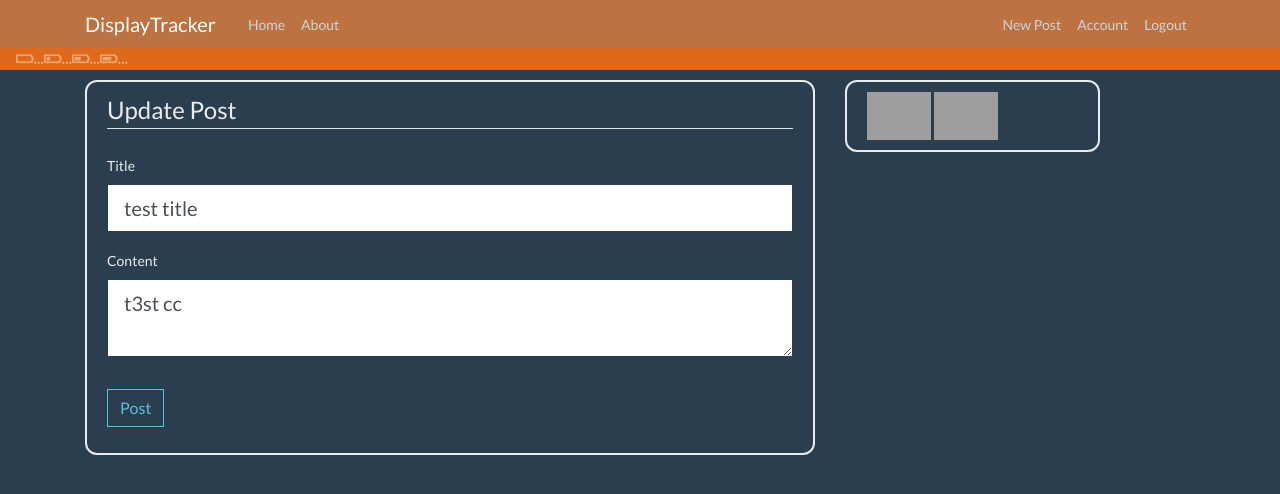
After one commit to attila5287/displaytracker, a Flask app: page /post/3/update in a window 1280 px wide. The commit adds this page. Shown: the top 494 px of the page. Run offline with Flask 2, Linux system fonts and the light colour scheme; a user stored in the database is signed in; data comes from the database, SQL or seed files in the repository; both versions use the stored data as it was after the commit; parts of the project's set-up code (start-up, migrations or seed data) failed here and were passed over; some libraries are stand-ins or nearby versions; grey boxes are pictures that could not be loaded.

Commit message:
need a simple frame only forms, models

```diff
--- a/displaytracker/templates/layout.html
+++ b/displaytracker/templates/layout.html
@@ -134,8 +134,6 @@
 		<nav class="navbar navbar-expand-md navbar-dark bg-dark mt-2 py-0">
 			-
 		</nav>
-
-
 
 		<main role="main" class="container my-1 px-0">
 			<div class="row">
--- /dev/null
+++ b/squares/run.py
@@ -0,0 +1,4 @@
+from squares import app
+
+if __name__ == '__main__':
+    app.run(debug=True)
--- /dev/null
+++ b/squares/squares/forms.py
@@ -0,0 +1,67 @@
+from flask_wtf import FlaskForm
+from flask_wtf.file import FileField, FileAllowed
+from flask_login import current_user
+from wtforms import StringField, PasswordField, SubmitField, BooleanField, TextAreaField
+from wtforms.validators import DataRequired, Length, Email, EqualTo, ValidationError
+from squares.models import User
+
+
+class RegistrationForm(FlaskForm):
+    username = StringField('Username',
+                           validators=[DataRequired(), Length(min=2, max=20)])
+    email = StringField('Email',
+                        validators=[DataRequired(), Email()])
+    password = PasswordField('Password', validators=[DataRequired()])
+    confirm_password = PasswordField('Confirm Password',
+                                     validators=[DataRequired(), EqualTo('password')])
+    submit = SubmitField('Sign Up')
+
+    def validate_username(self, username):
+        user = User.query.filter_by(username=username.data).first()
+        if user:
+            raise ValidationError(
+                'That username is taken. Please choose a different one.')
+
+    def validate_email(self, email):
+        user = User.query.filter_by(email=email.data).first()
+        if user:
+            raise ValidationError(
+                'That email is taken. Please choose a different one.')
+
+
+class LoginForm(FlaskForm):
+    email = StringField('Email',
+                        validators=[DataRequired(), Email()])
+    password = PasswordField('Password', validators=[DataRequired()])
+    remember = BooleanField('Remember Me')
+    submit = SubmitField('Login')
+
+
+class UpdateAccountForm(FlaskForm):
+    username = StringField('Username',
+                           validators=[DataRequired(), Length(min=2, max=20)])
+    email = StringField('Email',
+                        validators=[DataRequired(), Email()])
+    picture = FileField('Update Profile Picture', validators=[
+                        FileAllowed(['jpg', 'png'])])
+    submit = SubmitField('Update')
+
+    def validate_username(self, username):
+        if username.data != current_user.username:
+            user = User.query.filter_by(username=username.data).first()
+            if user:
+                raise ValidationError(
+                    'That username is taken. Please choose a different one.')
+
+    def validate_email(self, email):
+        if email.data != current_user.email:
+            user = User.query.filter_by(email=email.data).first()
+            if user:
+                raise ValidationError(
+                    'That email is taken. Please choose a different one.')
+
+
+class PostForm(FlaskForm):
+    title = StringField('Title', validators=[DataRequired()])
+    content = TextAreaField('Content', validators=[DataRequired()])
+    submit = SubmitField('Post')
--- /dev/null
+++ b/squares/squares/routes.py
@@ -0,0 +1,145 @@
+import os
+import secrets
+from PIL import Image
+from flask import render_template, url_for, flash, redirect, request, abort
+from squares import app, db, bcrypt
+from squares.forms import RegistrationForm, LoginForm, UpdateAccountForm, PostForm
+from squares.models import User, Post
+from flask_login import login_user, current_user, logout_user, login_required
+
+
+@app.route("/")
+@app.route("/home")
+def home():
+    posts = Post.query.all()
+    return render_template('home.html', posts=posts)
+
+
+@app.route("/about")
+def about():
+    return render_template('about.html', title='About')
+
+
+@app.route("/register", methods=['GET', 'POST'])
+def register():
+    if current_user.is_authenticated:
+        return redirect(url_for('home'))
+    form = RegistrationForm()
+    if form.validate_on_submit():
+        hashed_password = bcrypt.generate_password_hash(form.password.data).decode('utf-8')
+        user = User(username=form.username.data, email=form.email.data, password=hashed_password)
+        db.session.add(user)
+        db.session.commit()
+        flash('Your account has been created! You are now able to log in', 'success')
+        return redirect(url_for('login'))
+    return render_template('register.html', title='Register', form=form)
+
+
+@app.route("/login", methods=['GET', 'POST'])
+def login():
+    if current_user.is_authenticated:
+        return redirect(url_for('home'))
+    form = LoginForm()
+    if form.validate_on_submit():
+        user = User.query.filter_by(email=form.email.data).first()
+        if user and bcrypt.check_password_hash(user.password, form.password.data):
+            login_user(user, remember=form.remember.data)
+            next_page = request.args.get('next')
+            return redirect(next_page) if next_page else redirect(url_for('home'))
+        else:
+            flash('Login Unsuccessful. Please check email and password', 'danger')
+    return render_template('login.html', title='Login', form=form)
+
+
+@app.route("/logout")
+def logout():
+    logout_user()
+    return redirect(url_for('home'))
+
+
+def save_picture(form_picture):
+    random_hex = secrets.token_hex(8)
+    _, f_ext = os.path.splitext(form_picture.filename)
+    picture_fn = random_hex + f_ext
+    picture_path = os.path.join(app.root_path, 'static/profile_pics', picture_fn)
+
+    output_size = (125, 125)
+    i = Image.open(form_picture)
+    i.thumbnail(output_size)
+    i.save(picture_path)
+
+    return picture_fn
+
+
+@app.route("/account", methods=['GET', 'POST'])
+@login_required
+def account():
+    form = UpdateAccountForm()
+    if form.validate_on_submit():
+        if form.picture.data:
+            picture_file = save_picture(form.picture.data)
+            current_user.image_file = picture_file
+        current_user.username = form.username.data
+        current_user.email = form.email.data
+        db.session.commit()
+        flash('Your account has been updated!', 'success')
+        return redirect(url_for('account'))
+    elif request.method == 'GET':
+        form.username.data = current_user.username
+        form.email.data = current_user.email
+    image_file = url_for('static', filename='profile_pics/' + current_user.image_file)
+    return render_template('account.html', title='Account',
+                           image_file=image_file, form=form)
+
+
+@app.route("/post/new", methods=['GET', 'POST'])
+@login_required
+def new_post():
+    form = PostForm()
+    if form.validate_on_submit():
+        post = Post(title=form.title.data, content=form.content.data, author=current_user)
+        db.session.add(post)
+        db.session.commit()
+        flash('Your post has been created!', 'success')
+        return redirect(url_for('home'))
+    return render_template('create_post.html', title='New Post',
+                       form=form, legend='New Post')
+
+
+@app.route("/post/<int:post_id>")
+def post(post_id):
+    post = Post.query.get_or_404(post_id)
+    return render_template('post.html', title=post.title, post=post)
+
+
+
+@app.route("/post/<int:post_id>/update", methods=['GET', 'POST'])
+@login_required
+def update_post(post_id):
+    post = Post.query.get_or_404(post_id)
+    if post.author != current_user:
+        abort(403)
+    form = PostForm()
+    if form.validate_on_submit():
+        post.title = form.title.data
+        post.content = form.content.data
+        db.session.commit()
+        flash('Your post has been updated!', 'success')
+        return redirect(url_for('post', post_id=post.id))
+    elif request.method == 'GET':
+        form.title.data = post.title
+        form.content.data = post.content
+    return render_template('create_post.html', title='Update Post',
+                           form=form, legend='Update Post')
+
+
+@app.route("/post/<int:post_id>/delete", methods=['POST'])
+@login_required
+def delete_post(post_id):
+    post = Post.query.get_or_404(post_id)
+    if post.author != current_user:
+        abort(403)
+    db.session.delete(post)
+    db.session.commit()
+    flash('Your post has been deleted!', 'success')
+    return redirect(url_for('home'))
--- /dev/null
+++ b/squares/squares/static/main.css
@@ -0,0 +1,86 @@
+.bg-orgseethru {
+  background-color: #f6873db7;
+}
+
+/* ----- default for boilerplate from corey's----- */
+body {
+  /* background: #fafafa; */
+  /* color: #333333; */
+  margin-top: 3rem;
+}
+
+h1, h2, h3, h4, h5, h6 {
+  /* color: #444444; */
+}
+
+.bg-steel {
+  background-color: #5f788a;
+}
+
+.site-header .navbar-nav .nav-link {
+  color: #cbd5db;
+}
+
+.site-header .navbar-nav .nav-link:hover {
+  color: #ffffff;
+}
+
+.site-header .navbar-nav .nav-link.active {
+  font-weight: 500;
+}
+
+.content-section {
+  /* background: #ffffff; */
+  padding: 10px 20px;
+  border: 2px solid ;
+  border-radius: 12px;
+  margin-bottom: 20px;
+  margin-top: 10px;
+}
+
+.article-title {
+  color: #444444;
+}
+
+a.article-title:hover {
+  color: #428bca;
+  text-decoration: none;
+}
+
+.article-content {
+  white-space: pre-line;
+}
+
+.article-img {
+  height: 65px;
+  width: 65px;
+  margin-right: 16px;
+}
+
+.article-metadata {
+  padding-bottom: 1px;
+  margin-bottom: 4px;
+  border-bottom: 1px solid #e3e3e3
+}
+
+.article-metadata a:hover {
+  color: rgb(117, 111, 111);
+  text-decoration: none;
+}
+
+.article-svg {
+  width: 25px;
+  height: 25px;
+  vertical-align: middle;
+}
+
+.account-img {
+  height: 125px;
+  width: 125px;
+  margin-right: 20px;
+  margin-bottom: 16px;
+}
+
+.account-heading {
+  font-size: 2.5rem;
+}
--- /dev/null
+++ b/squares/squares/templates/about.html
@@ -0,0 +1,4 @@
+{% extends "layout.html" %}
+{% block content %}
+    <h1>About Page</h1>
+{% endblock content %}
--- /dev/null
+++ b/squares/squares/templates/create_post.html
@@ -0,0 +1,41 @@
+
+{% extends "layout.html" %}
+{% block content %}
+ <div class="content-section">
+    <form method="POST" action="">
+        {{ form.hidden_tag() }}
+        <fieldset class="form-group">
+            <legend class="border-bottom mb-4">{{ legend }}</legend>
+            <div class="form-group">
+                {{ form.title.label(class="form-control-label") }}
+                {% if form.title.errors %}
+                    {{ form.title(class="form-control form-control-lg is-invalid") }}
+                    <div class="invalid-feedback">
+                        {% for error in form.title.errors %}
+                            <span>{{ error }}</span>
+                        {% endfor %}
+                    </div>
+                {% else %}
+                    {{ form.title(class="form-control form-control-lg") }}
+                {% endif %}
+            </div>
+            <div class="form-group">
+                {{ form.content.label(class="form-control-label") }}
+                {% if form.content.errors %}
+                    {{ form.content(class="form-control form-control-lg is-invalid") }}
+                    <div class="invalid-feedback">
+                        {% for error in form.content.errors %}
+                            <span>{{ error }}</span>
+                        {% endfor %}
+                    </div>
+                {% else %}
+                    {{ form.content(class="form-control form-control-lg") }}
+                {% endif %}
+            </div>
+        </fieldset>
+        <div class="form-group">
+            {{ form.submit(class="btn btn-outline-info") }}
+        </div>
+    </form>
+</div>
+{% endblock content %}
--- /dev/null
+++ b/squares/squares/templates/layout.html
@@ -0,0 +1,101 @@
+<!DOCTYPE html>
+<html>
+<head>
+    <!-- Required meta tags -->
+    <meta charset="utf-8">
+    <meta name="viewport" content="width=device-width, initial-scale=1, shrink-to-fit=no">
+
+    <!-- Bootstrap CSS -->
+    <link rel="stylesheet" href="https://stackpath.bootstrapcdn.com/bootstrap/4.4.1/css/bootstrap.min.css" integrity="sha384-Vkoo8x4CGsO3+Hhxv8T/Q5PaXtkKtu6ug5TOeNV6gBiFeWPGFN9MuhOf23Q9Ifjh" crossorigin="anonymous">
+
+    <link rel="stylesheet" href="https://cdnjs.cloudflare.com/ajax/libs/bootswatch/4.4.1/superhero/bootstrap.min.css" />
+
+    <link rel="stylesheet" type="text/css" href="{{ url_for('static', filename='main.css') }}">
+
+		<link rel="icon" type="image/x-icon" class="favicon" href="
+			https://raw.githubusercontent.com/attila5287/displaytracker_img/master/dtSquare.png"/>
+
+    <link rel="stylesheet" href="https://use.fontawesome.com/releases/v5.1.1/css/all.css" integrity="sha384-O8whS3fhG2OnA5Kas0Y9l3cfpmYjapjI0E4theH4iuMD+pLhbf6JI0jIMfYcK3yZ" crossorigin="anonymous" />
+
+    <!-- set title on route by render_template(... ,title='test') -->
+    {% if title %}
+        <title>Squares - {{ title }}</title>
+    {% else %}
+        <title>Squares &middot; Restock Inv EZ!</title>
+    {% endif %}
+</head>
+<body>
+    <header class="site-header">
+      <nav class="navbar navbar-expand-md navbar-dark bg-orgseethru fixed-top">
+        <div class="container">
+          <a class="navbar-brand mr-4" href="/">
+            DisplayTracker
+          </a>
+          <button class="navbar-toggler" type="button" data-toggle="collapse" data-target="#navbarToggle" aria-controls="navbarToggle" aria-expanded="false" aria-label="Toggle navigation">
+            <span class="navbar-toggler-icon"></span>
+            </button>
+          <div class="collapse navbar-collapse" id="navbarToggle">
+            <div class="navbar-nav mr-auto">
+              <a class="nav-item nav-link" href="{{ url_for('home') }}">Home</a>
+              <a class="nav-item nav-link" href="{{ url_for('about') }}">About</a>
+            </div>
+            <!-- Navbar Right Side -->
+            <div class="navbar-nav">
+              {% if current_user.is_authenticated %}
+                <a class="nav-item nav-link" href="{{ url_for('new_post') }}">New Post</a>
+                <a class="nav-item nav-link" href="{{ url_for('account') }}">Account</a>
+                <a class="nav-item nav-link" href="{{ url_for('logout') }}">Logout</a>
+              {% else %}
+                <a class="nav-item nav-link" href="{{ url_for('login') }}">Login</a>
+                <a class="nav-item nav-link" href="{{ url_for('register') }}">Register</a>
+              {% endif %}
+            </div>
+          </div>
+        </div>
+      </nav>
+    </header>
+    		<!-- this is only cosmetic to give a bottom border to navbar that is not gonna slide down with the real one! -->
+		<nav class="navbar navbar-expand-md navbar-dark bg-primary mt-2 py-1 text-center">
+  <div class="d-flex justify-content-around text-muted text-center">
+    <i class="fas fa-battery-empty">...</i>
+    <i class="fas fa-battery-quarter">...</i>
+    <i class="fas fa-battery-half">...</i>
+    <i class="fa fa-battery-three-quarters">...</i>
+  </div>
+    </nav>
+
+    <main role="main" class="container">
+      <div class="row">
+        <div class="col-md-8">
+          {% with messages = get_flashed_messages(with_categories=true) %}
+            {% if messages %}
+              {% for category, message in messages %}
+                <div class="alert alert-{{ category }}">
+                  {{ message }}
+                </div>
+              {% endfor %}
+            {% endif %}
+          {% endwith %}
+          {% block content %}{% endblock %}
+        </div>
+        <div class="col-md-3">
+          <div class="content-section">
+            <img class="img-fluid" alt="" src="https://raw.githubusercontent.com/attila5287/displayTracker_img/master/dtSquare.png"
+            style="height: 3rem;">
+
+            <img class="img-fluid" alt="" src="https://raw.githubusercontent.com/attila5287/displayTracker_img/master/sidebar_denver_clean.png"
+            style="height: 3rem;">
+
+          </div>
+        </div>
+      </div>
+    </main>
+
+
+    <!-- Optional JavaScript -->
+    <!-- jQuery first, then Popper.js, then Bootstrap JS -->
+    <script src="https://code.jquery.com/jquery-3.2.1.slim.min.js" integrity="sha384-KJ3o2DKtIkvYIK3UENzmM7KCkRr/rE9/Qpg6aAZGJwFDMVNA/GpGFF93hXpG5KkN" crossorigin="anonymous"></script>
+    <script src="https://cdnjs.cloudflare.com/ajax/libs/popper.js/1.12.9/umd/popper.min.js" integrity="sha384-ApNbgh9B+Y1QKtv3Rn7W3mgPxhU9K/ScQsAP7hUibX39j7fakFPskvXusvfa0b4Q" crossorigin="anonymous"></script>
+    <script src="https://maxcdn.bootstrapcdn.com/bootstrap/4.0.0/js/bootstrap.min.js" integrity="sha384-JZR6Spejh4U02d8jOt6vLEHfe/JQGiRRSQQxSfFWpi1MquVdAyjUar5+76PVCmYl" crossorigin="anonymous"></script>
+</body>
+</html>
```
Also changed, not shown: squares/squares/__init__.py (added, +15 -0 lines), squares/squares/models.py (added, +31 -0 lines), squares/squares/templates/account.html (added, +57 -0 lines), squares/squares/templates/home.html (added, +16 -0 lines), squares/squares/templates/login.html (added, +52 -0 lines), squares/squares/templates/post.html (added, +39 -0 lines), squares/squares/templates/register.html (added, +72 -0 lines), squares/favicon.ico (added), squares/squares/site.db (added), squares/squares/static/profile_pics/default.png (added).
